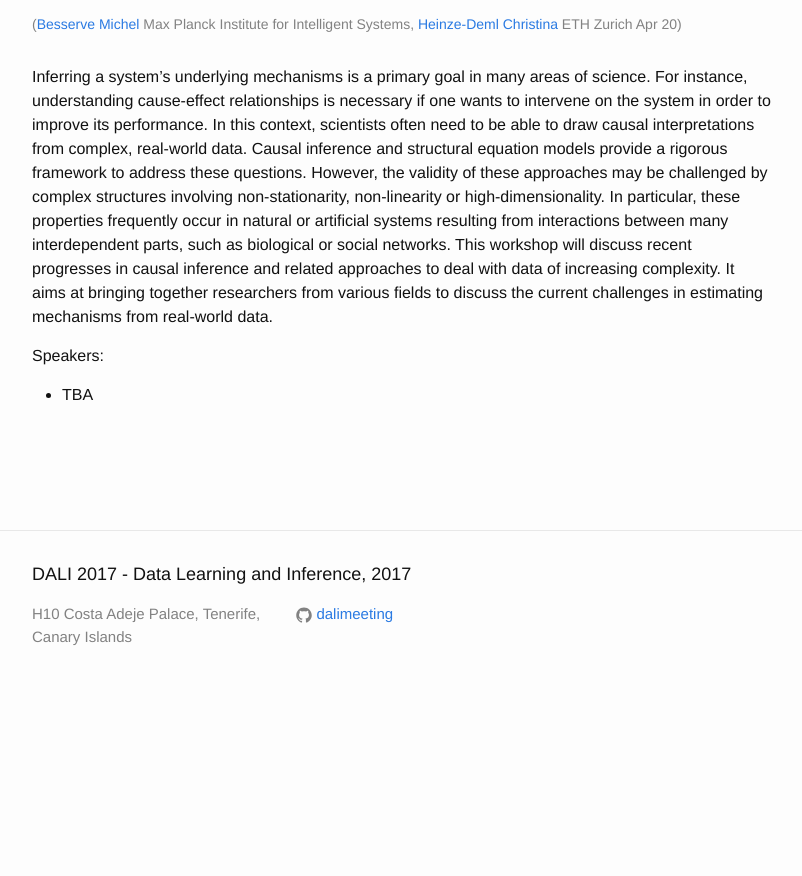
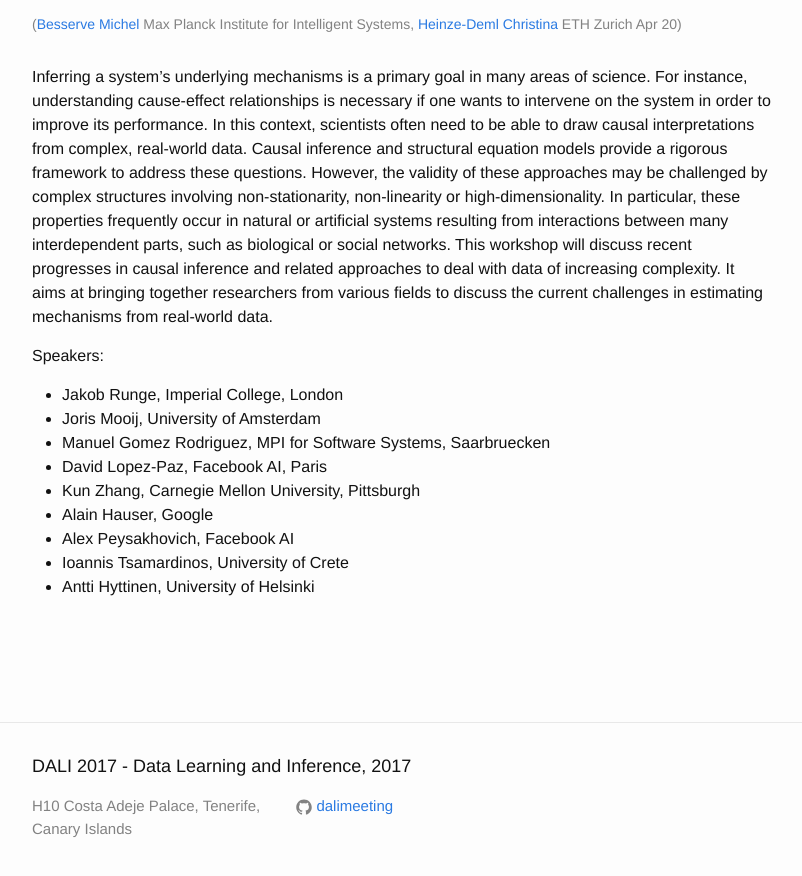
Before and after one commit to dalimeeting/dalimeeting.github.io, a Jekyll site: the page built from _posts/2017-04-20-progresses-ML-causal-inference.md, in a window 1280 px wide and 900 px high, scrolled down 604 px. Shown: the top 876 px of the window, without its empty margins (238-1040 px from the left). Built offline with Jekyll 4.4.1, drawn with Linux system fonts in a browser that asks for light colours; before the commit the page ends 1312 px from its top, so only the background shows below that.

Commit message:
Adding speakers to workshop

```diff
--- a/_posts/2017-04-20-progresses-ML-causal-inference.md
+++ b/_posts/2017-04-20-progresses-ML-causal-inference.md
@@ -25,5 +25,13 @@ talks:
   start:
   end:
 speakers:
-- TBA
+- Jakob Runge, Imperial College, London
+- Joris Mooij, University of Amsterdam
+- Manuel Gomez Rodriguez, MPI for Software Systems, Saarbruecken
+- David Lopez-Paz, Facebook AI, Paris
+- Kun Zhang, Carnegie Mellon University, Pittsburgh
+- Alain Hauser, Google
+- Alex Peysakhovich, Facebook AI
+- Ioannis Tsamardinos, University of Crete
+- Antti Hyttinen, University of Helsinki
 ---
```
